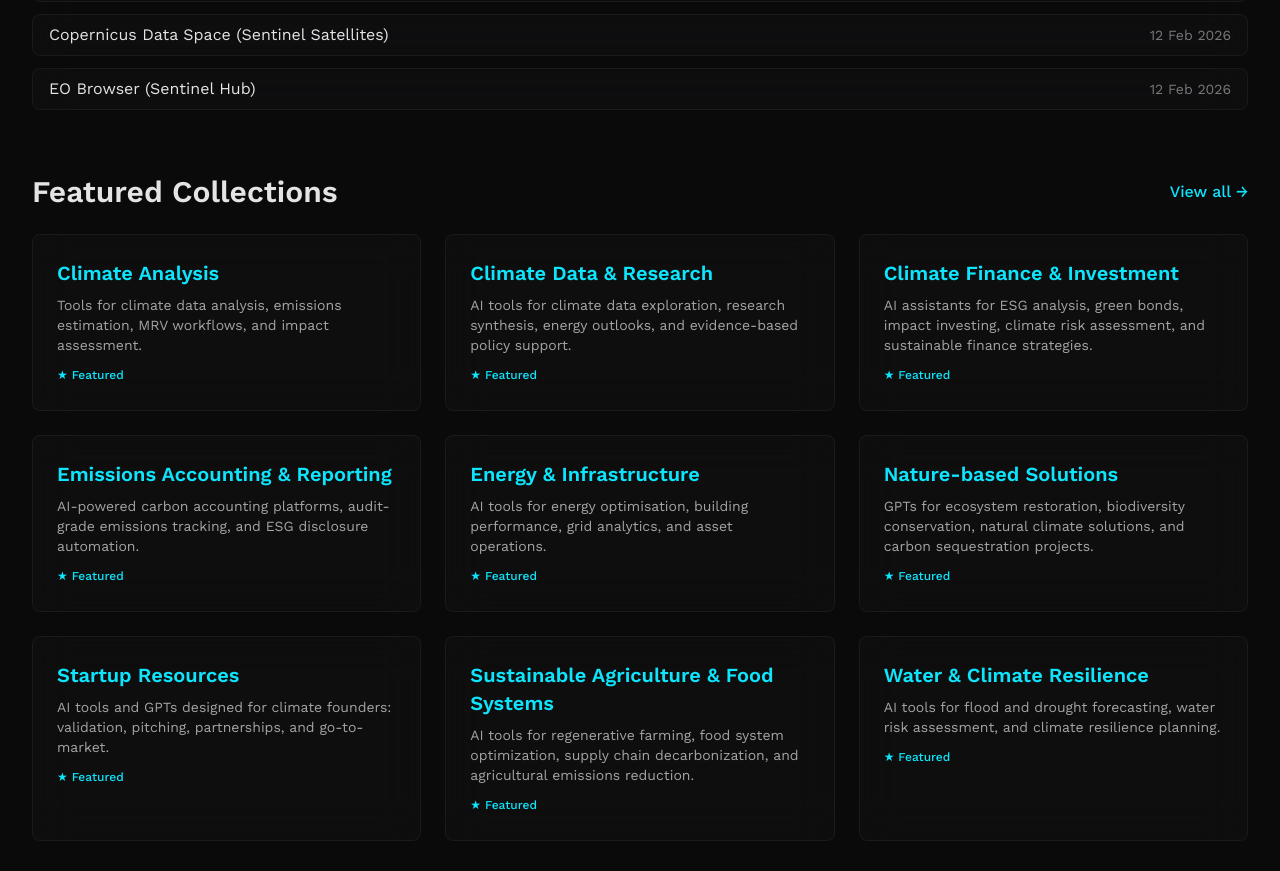
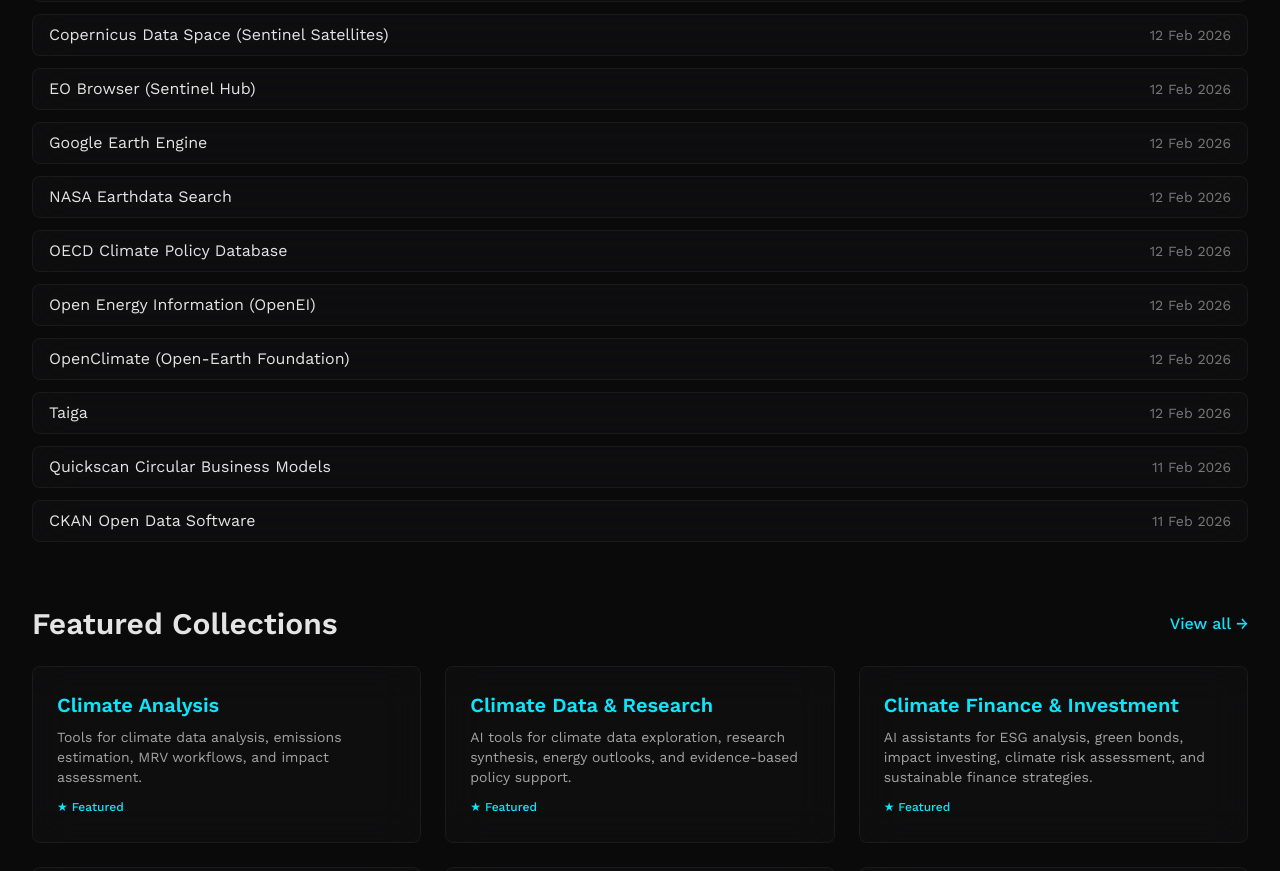
Before and after one commit to nexusclimate/Ai, a Next.js app: page / in a window 1280 px wide. Shown: the part 1143-2014 px from the top of the page. Built offline with nearby package versions, Linux system fonts and the light colour scheme; no server answers.

Commit message:
V1.1.12
recent add ons updated

```diff
--- a/app/page.tsx
+++ b/app/page.tsx
@@ -21,7 +21,7 @@
 export default function HomePage() {
   const featuredCollections = getFeaturedCollections();
   const featuredTools = getFeaturedTools();
-  const recentlyUpdated = getRecentlyUpdatedTools(8);
+  const recentlyUpdated = getRecentlyUpdatedTools(16);
   const generatedAt = new Date();
 
   return (
--- a/app/updates/page.tsx
+++ b/app/updates/page.tsx
@@ -22,7 +22,7 @@
 
 export default async function UpdatesPage() {
   const updates = getAllUpdates();
-  const recentlyUpdatedTools = getRecentlyUpdatedTools(8);
+  const recentlyUpdatedTools = getRecentlyUpdatedTools(16);
   const latestPlatformUpdates = getLatestUpdates(4);
 
   return (
```
